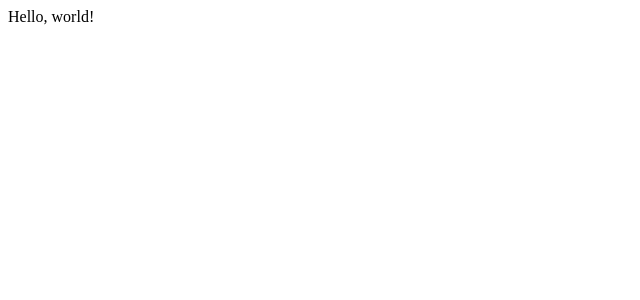
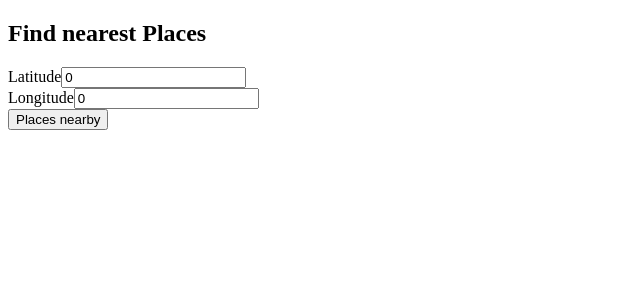
Before and after one commit to Xxandder/near-places, a React app: page / in a window 1280 px wide. Shown: the top 300 px of the page, without its empty margins (0-640 px from the left). Built offline with nearby package versions, Linux system fonts and the light colour scheme.

Commit message:
+ places form structure

```diff
--- a/src/components/app/App.tsx
+++ b/src/components/app/App.tsx
@@ -1,7 +1,11 @@
 import React from 'react';
 
-const App = () => {
-    return <div>Hello, world!</div>;
+import { PlacesForm } from '../places-form/PlacesForm';
+
+const App: React.FC = () => {
+    return <>
+        <PlacesForm/>
+    </>;
   };
 
 export { App };
--- /dev/null
+++ b/src/components/places-form/PlacesForm.tsx
@@ -0,0 +1,37 @@
+import React, { useState } from 'react';
+
+const PlacesForm: React.FC = () => {
+    const [latitude, setLatitude] = useState(0);
+    const [longitude, setLongitude] = useState(0)
+
+    return <>
+        <h2>Find nearest Places</h2>
+        <form action="">
+            <div>
+                <label htmlFor="latitude">
+                    Latitude
+                </label>
+                <input type="number"
+                    value={latitude}
+                    id="latitude"
+                    onChange={(e)=>setLatitude(parseFloat(e.target.value))}
+                />
+            </div>
+            <div>
+                <label htmlFor="">
+                    Longitude
+                </label>
+                <input type="number"
+                    value={longitude}
+                    id="longitude"
+                    onChange={(e)=>setLongitude(parseFloat(e.target.value))}/>
+            </div>
+            <button type="submit">
+                Places nearby
+            </button>
+        </form>
+    </>
+
+  };
+
+  export { PlacesForm };
```
